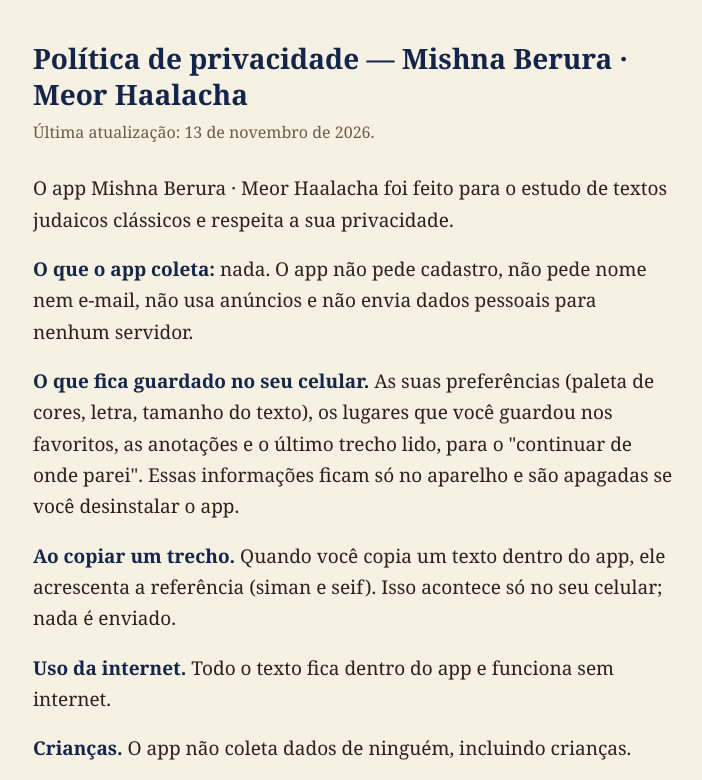
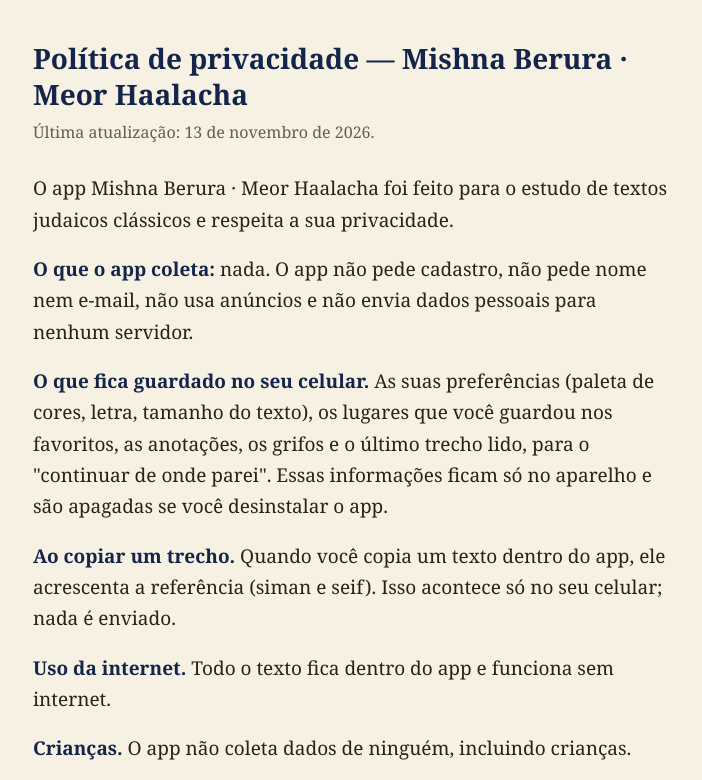
Before and after one commit to meorhaalacha/meorhaalacha.github.io, a plain HTML site: page privacidade/index.html in a window 1280 px wide. Shown: the top 780 px of the page, without its empty margins (287-989 px from the left). Drawn offline with Linux system fonts and the light colour scheme.

Commit message:
Politica: os grifos (item 23) — publicar junto com o .aab 7
Co-Authored-By: Claude Opus 5.5 <noreply@anthropic.com>

```diff
--- a/privacidade/index.html
+++ b/privacidade/index.html
@@ -29,7 +29,7 @@ footer { border-top:1px solid var(--linha); margin-top:36px; padding-top:16px;
 <p class="data">Última atualização: 13 de novembro de 2026.</p>
 <p>O app Mishna Berura · Meor Haalacha foi feito para o estudo de textos judaicos clássicos e respeita a sua privacidade.</p>
 <p><strong>O que o app coleta:</strong> nada. O app não pede cadastro, não pede nome nem e-mail, não usa anúncios e não envia dados pessoais para nenhum servidor.</p>
-<p><strong>O que fica guardado no seu celular.</strong> As suas preferências (paleta de cores, letra, tamanho do texto), os lugares que você guardou nos favoritos, as anotações e o último trecho lido, para o "continuar de onde parei". Essas informações ficam só no aparelho e são apagadas se você desinstalar o app.</p>
+<p><strong>O que fica guardado no seu celular.</strong> As suas preferências (paleta de cores, letra, tamanho do texto), os lugares que você guardou nos favoritos, as anotações, os grifos e o último trecho lido, para o "continuar de onde parei". Essas informações ficam só no aparelho e são apagadas se você desinstalar o app.</p>
 <p><strong>Ao copiar um trecho.</strong> Quando você copia um texto dentro do app, ele acrescenta a referência (siman e seif). Isso acontece só no seu celular; nada é enviado.</p>
 <p><strong>Uso da internet.</strong> Todo o texto fica dentro do app e funciona sem internet.</p>
 <p><strong>Crianças.</strong> O app não coleta dados de ninguém, incluindo crianças.</p>
```
